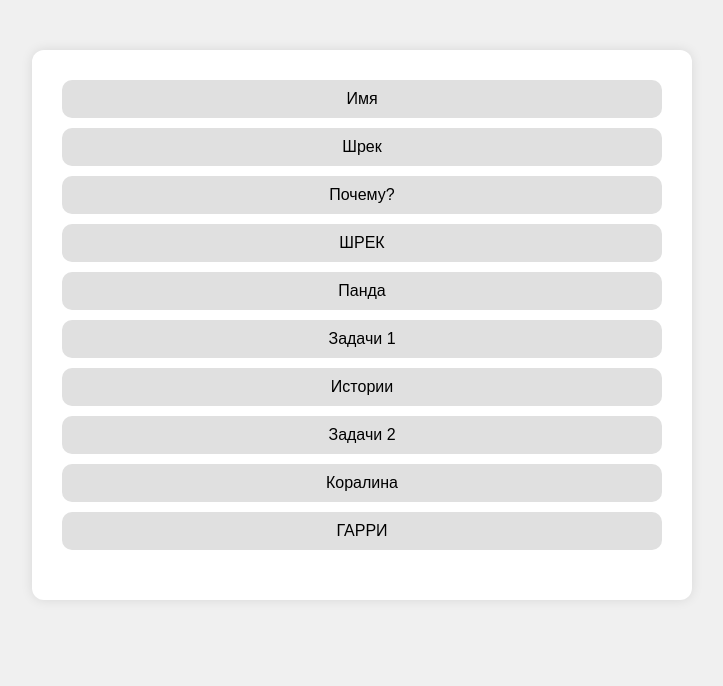
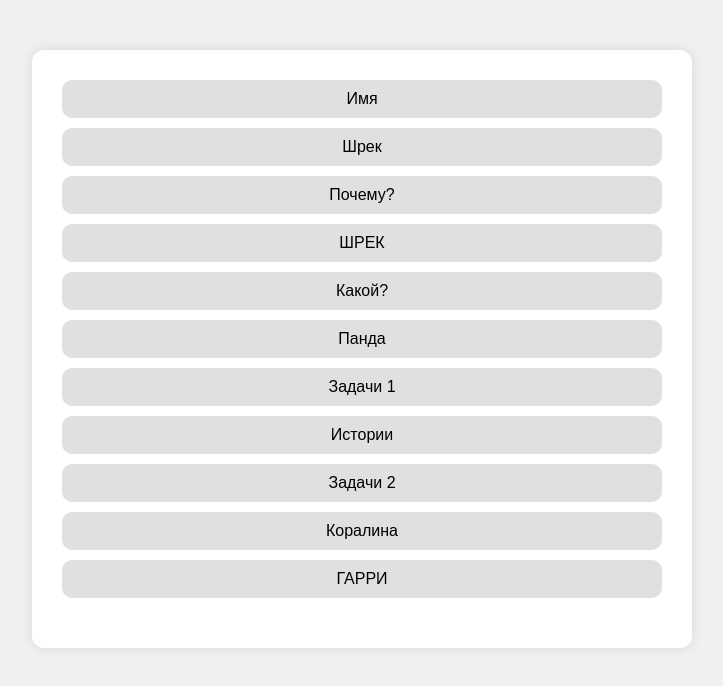
Before and after one commit to autizm6kola-art/rumpel, a React (Create React App) app: page / in a window 1280 px wide. Shown: the top 686 px of the page, without its empty margins (278-1001 px from the left). Built offline with nearby package versions, Linux system fonts and the light colour scheme.

Commit message:
какой?

```diff
--- a/src/modules.js
+++ b/src/modules.js
@@ -5,6 +5,7 @@ export const modules = [
   { id: 1, name: "Шрек", url: "https://autizm6kola-art.github.io/shrek1/" },
   { id: 2, name: "Почему?", url: "https://autizm6kola-art.github.io/istorii_pochemu/" },
   { id: 3, name: "ШРЕК", url: "https://autizm6kola-art.github.io/z-pil/" },
+  { id: 5, name: "Какой?", url: "https://autizm6kola-art.github.io/kakoy/" },
   { id: 4, name: "Панда", url: "https://autizm6kola-art.github.io/cht_panda/" },
   { id: 5, name: "Задачи 1", url: "https://autizm6kola-art.github.io/zadachi1/" },
   { id: 6, name: "Истории", url: "https://autizm6kola-art.github.io/istorii/" },
```
